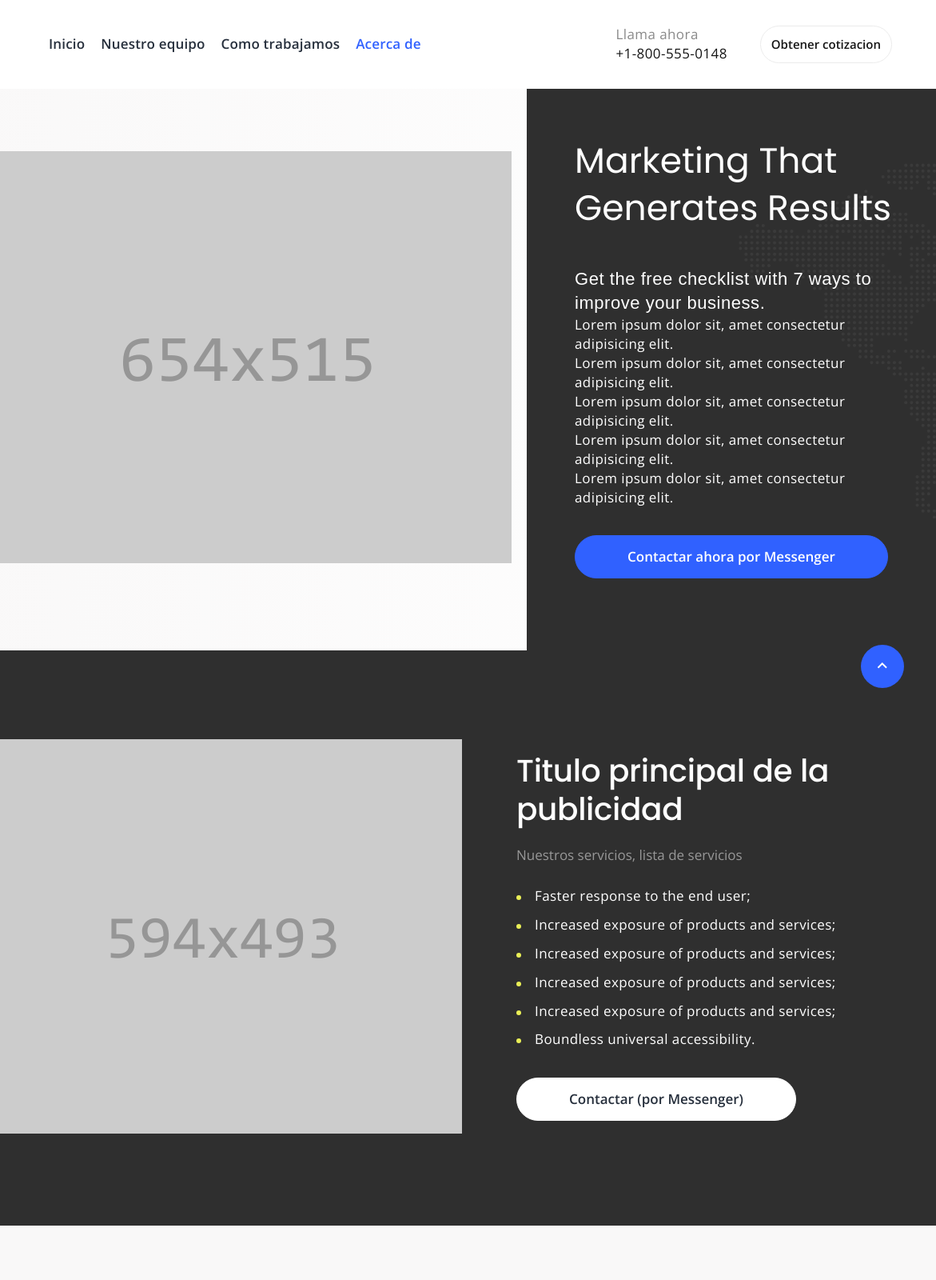
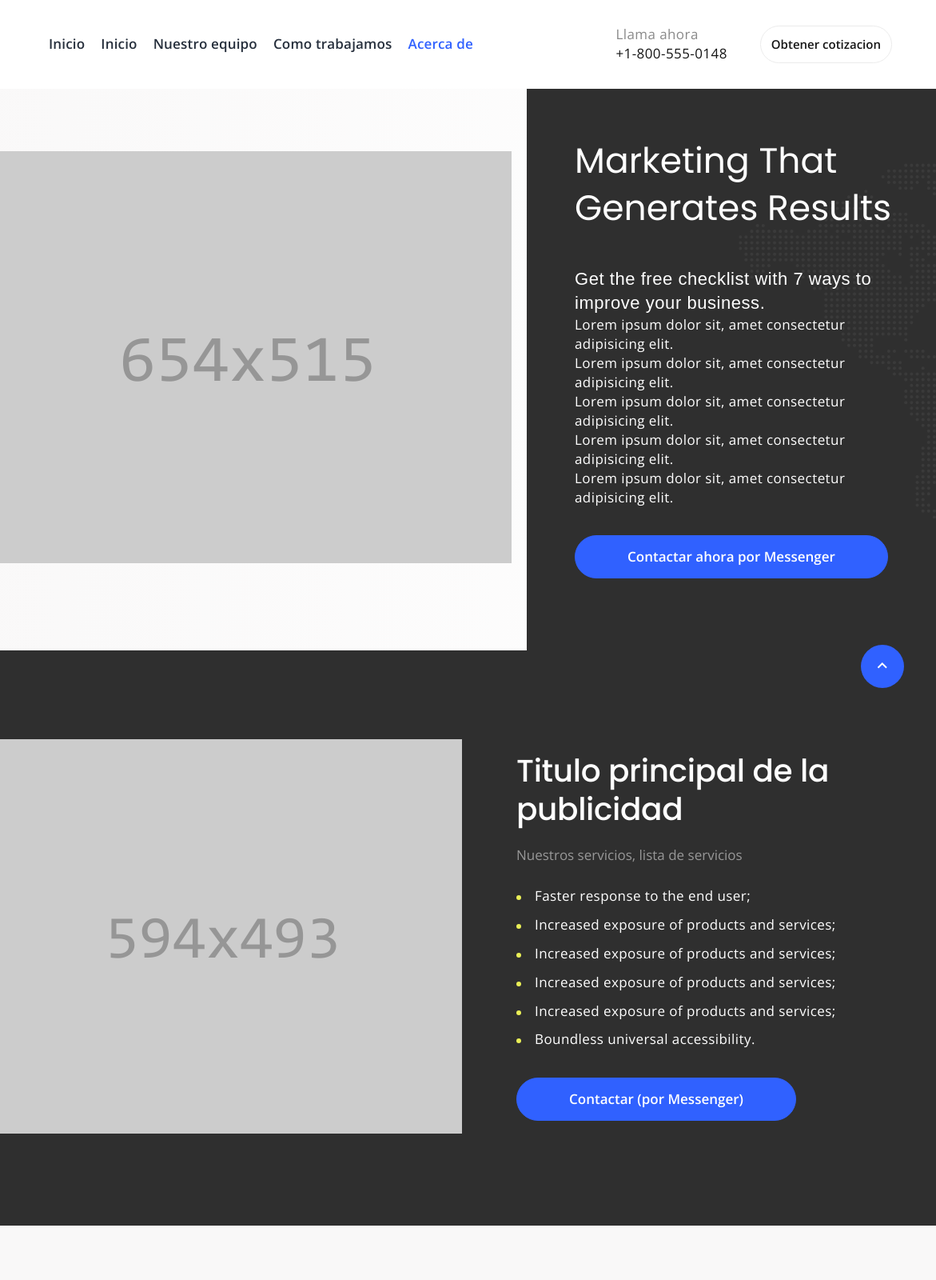
Before and after one commit to washyn/web_site_miptel, a plain HTML site: page site/index.html in a window 1280 px wide. Shown: the top 1600 px of the page at 80% size, 109-1280 px from the left. Drawn offline with nearby package versions, Linux system fonts and the light colour scheme; some packages are replaced by stand-ins of ours; a web font is replaced by a local one.

Commit message:
modificado fist screen 2

```diff
--- a/site/index.html
+++ b/site/index.html
@@ -47,6 +47,8 @@
                 <!-- RD Navbar Nav-->
                 <ul class="rd-navbar-nav">
                   <li class="rd-nav-item active"><a class="rd-nav-link" href="#home">Inicio</a>
+                  </li>
+                  <li class="rd-nav-item active"><a class="rd-nav-link" href="#home2">Inicio</a>
                   </li>
 
                   <li class="rd-nav-item"><a class="rd-nav-link" href="#our_team">Nuestro equipo</a>
@@ -116,7 +118,7 @@
 
 
       <!-- our services first creen -->
-      <section class="section section-xl bg-gray-900" id="what-we-do">
+      <section class="section section-xl bg-gray-900" id="home2">
         <div class="container">
           <div class="row row-50 justify-content-center justify-content-xl-between align-items-center">
             <div class="col-sm-10 col-lg-7 wow fadeIn text-center" data-wow-delay=".2s"><img src="images/home-02-594x493.png" alt="" width="594" height="493"/>
@@ -141,7 +143,7 @@
                       <li>Increased exposure of products and services;</li>
                       <li>Increased exposure of products and services;</li>
                       <li>Boundless universal accessibility.</li>
-                    </ul><a class="button button-default button-winona" href="#">Contactar (por Messenger)</a>
+                    </ul><a class="button button-primary button-winona" href="#">Contactar (por Messenger)</a>
                   </div>
                 </div>
               </div>
```
